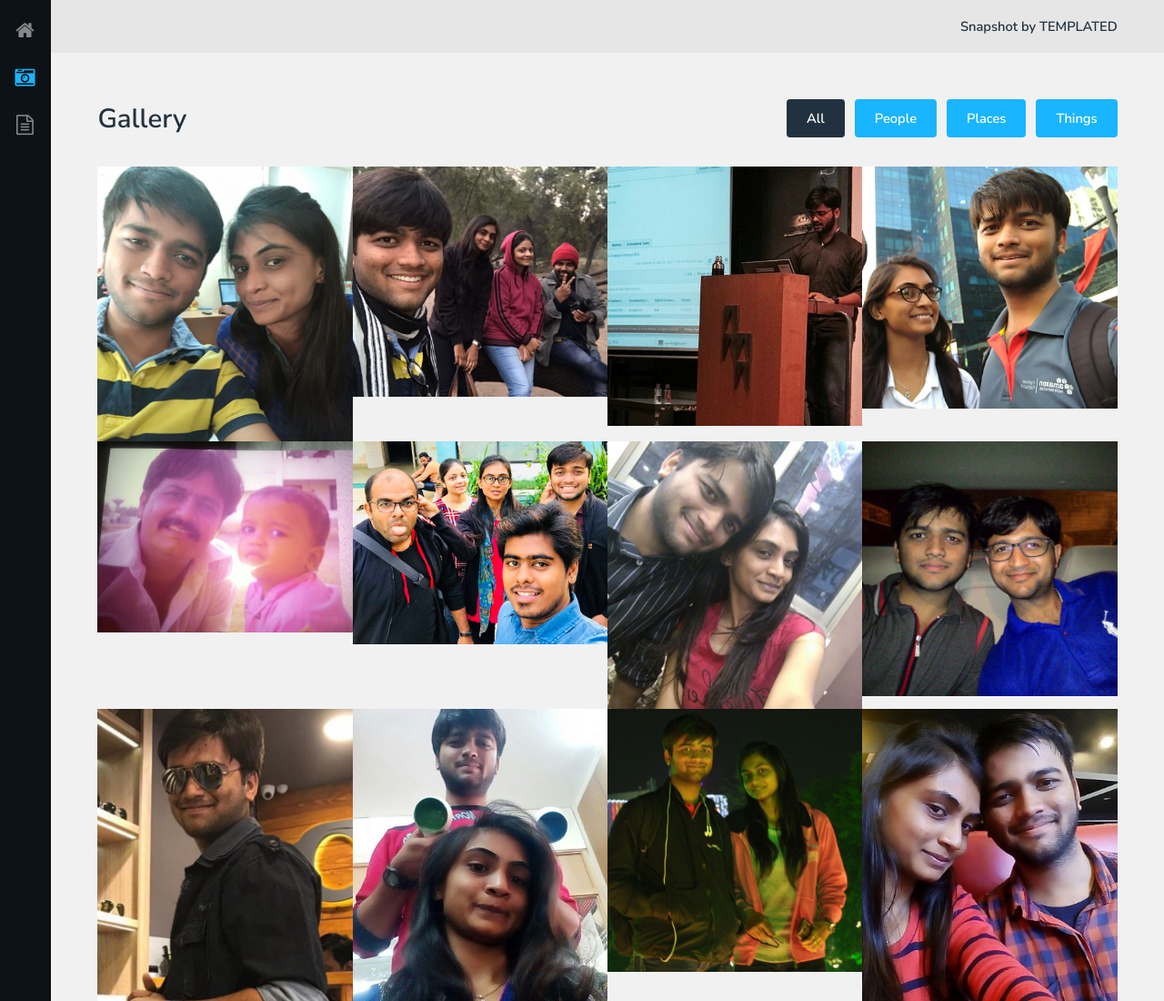
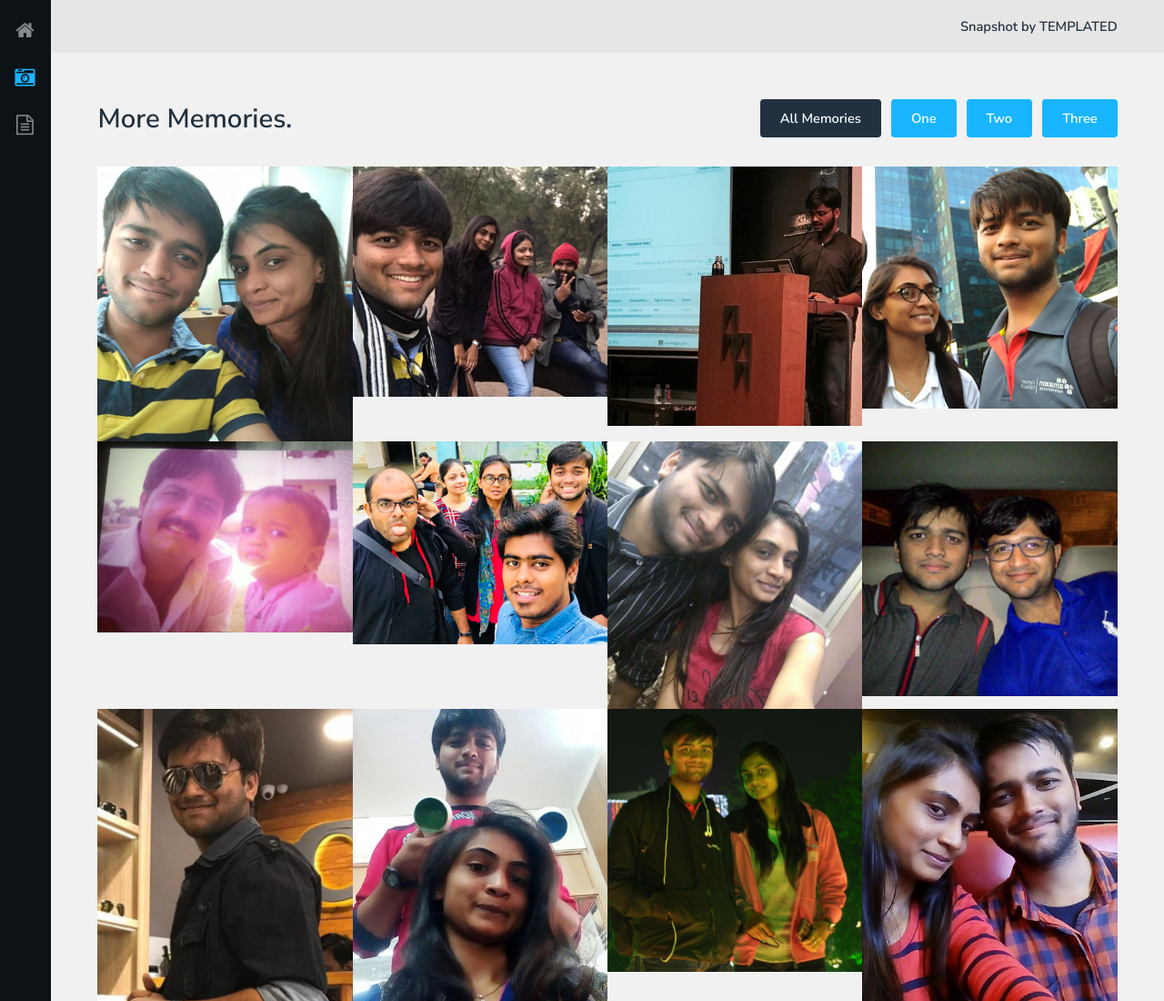
Before and after one commit to jigisha29/dirghayu, a plain HTML site: page gallery.html in a window 1280 px wide. Shown: the top 1100 px of the page at 91% size. Drawn offline with Linux system fonts and the light colour scheme.

Commit message:
Update gallery.html

```diff
--- a/gallery.html
+++ b/gallery.html
@@ -6,7 +6,7 @@
 -->
 <html>
 	<head>
-		<title>Gallery - Snapshot by TEMPLATED</title>
+		<title>Sweet Memoriess....</title>
 		<meta charset="utf-8" />
 		<meta name="viewport" content="width=device-width, initial-scale=1" />
 		<link rel="stylesheet" href="assets/css/main.css" />
@@ -39,12 +39,12 @@
 
 									<!-- Filters -->
 										<header>
-											<h1>Gallery</h1>
+											<h1>More Memories.</h1>
 											<ul class="tabs">
-												<li><a href="#" data-tag="all" class="button active">All</a></li>
-												<li><a href="#" data-tag="people" class="button">People</a></li>
-												<li><a href="#" data-tag="place" class="button">Places</a></li>
-												<li><a href="#" data-tag="thing" class="button">Things</a></li>
+												<li><a href="#" data-tag="all" class="button active">All Memories</a></li>
+												<li><a href="#" data-tag="people" class="button">One</a></li>
+												<li><a href="#" data-tag="place" class="button">Two</a></li>
+												<li><a href="#" data-tag="thing" class="button">Three</a></li>
 											</ul>
 										</header>
 
```
